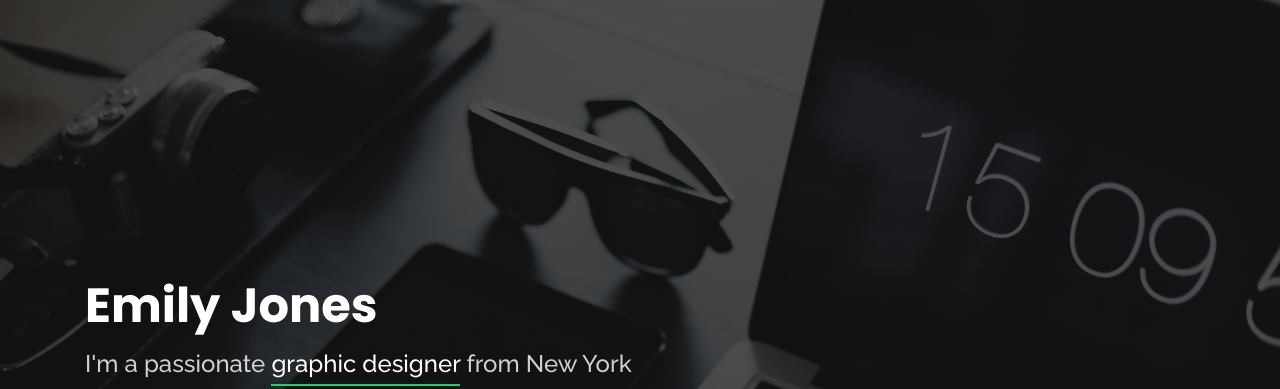
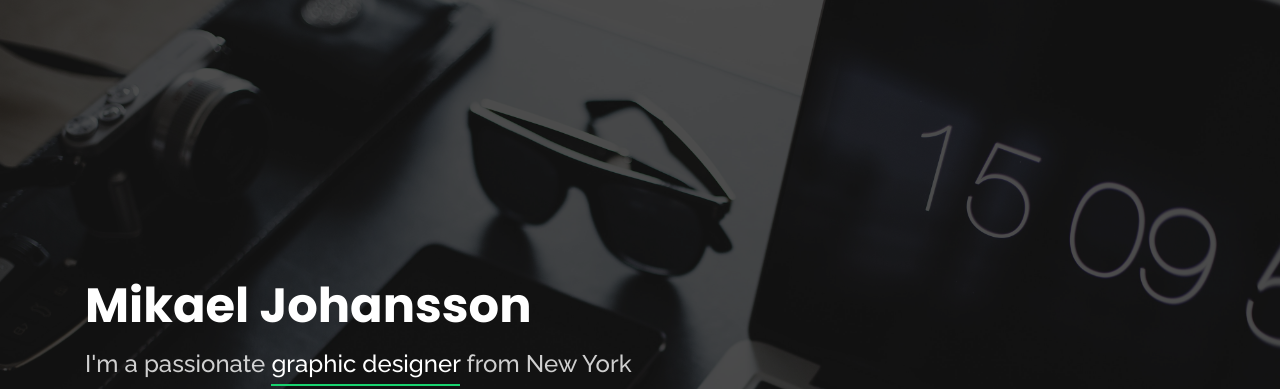
Before and after one commit to Mikaelortax/Mikaelortax.github.io, a plain HTML site: page index.html in a window 1280 px wide. Shown: the top 389 px of the page. Drawn offline with nearby package versions, Linux system fonts and the light colour scheme.

Commit message:
changed some stuff at the start page

```diff
--- a/index.html
+++ b/index.html
@@ -5,7 +5,7 @@
   <meta charset="utf-8">
   <meta content="width=device-width, initial-scale=1.0" name="viewport">
 
-  <title>Personal Bootstrap Template.....</title>
+  <title>Portfolio för Mikael Johansson</title>
   <meta content="" name="description">
   <meta content="" name="keywords">
 
@@ -41,7 +41,7 @@
   <header id="header" class="header-tops">
     <div class="container">
 
-      <h1><a href="index.html">Emily Jones</a></h1>
+      <h1><a href="index.html">Mikael Johansson</a></h1>
       <!-- Uncomment below if you prefer to use an image logo -->
       <!-- <a href="index.html" class="mr-auto"><img src="assets/img/logo.png" alt="" class="img-fluid"></a> -->
       <h2>I'm a passionate <span>graphic designer</span> from New York</h2>
```
